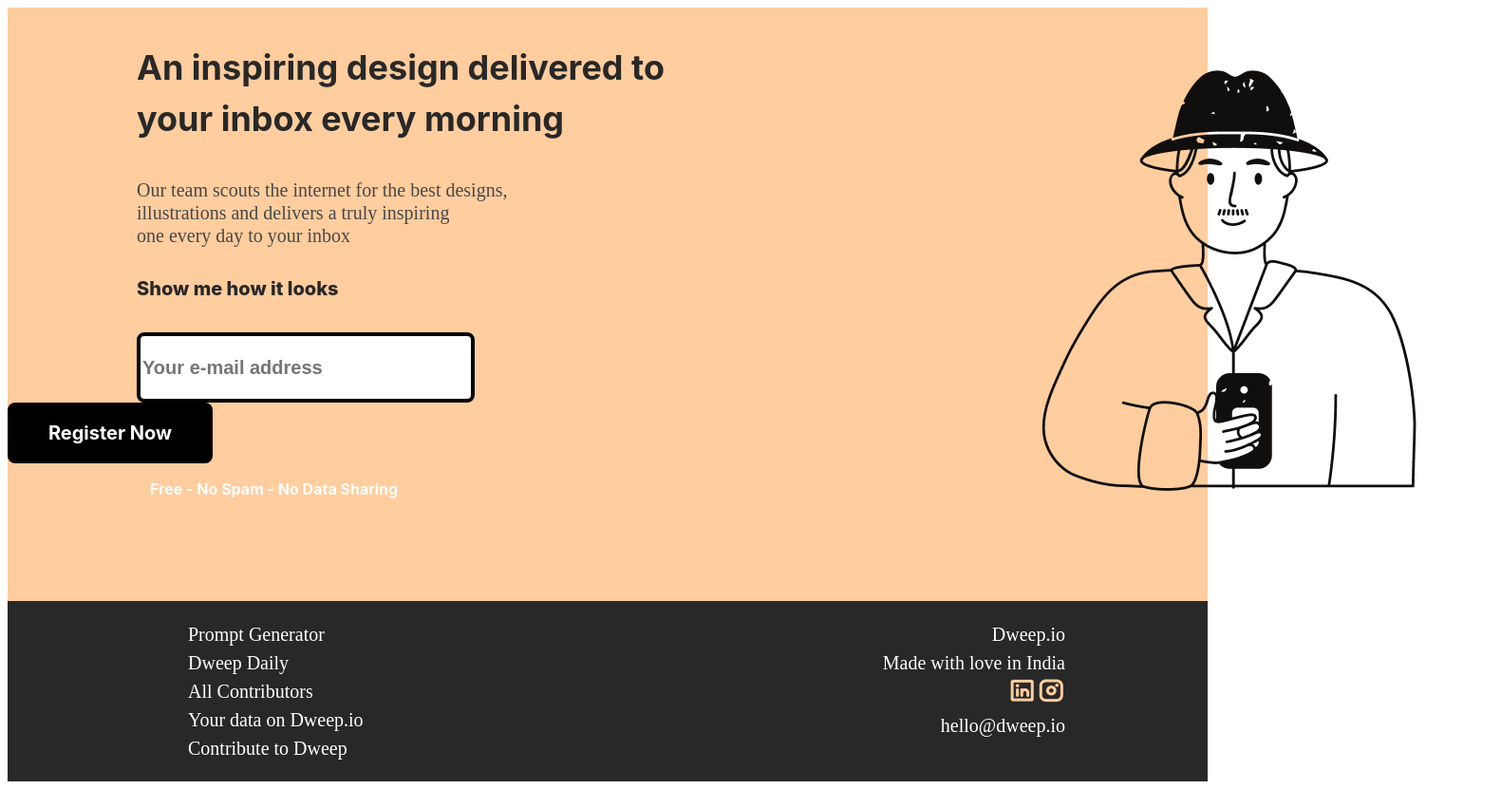
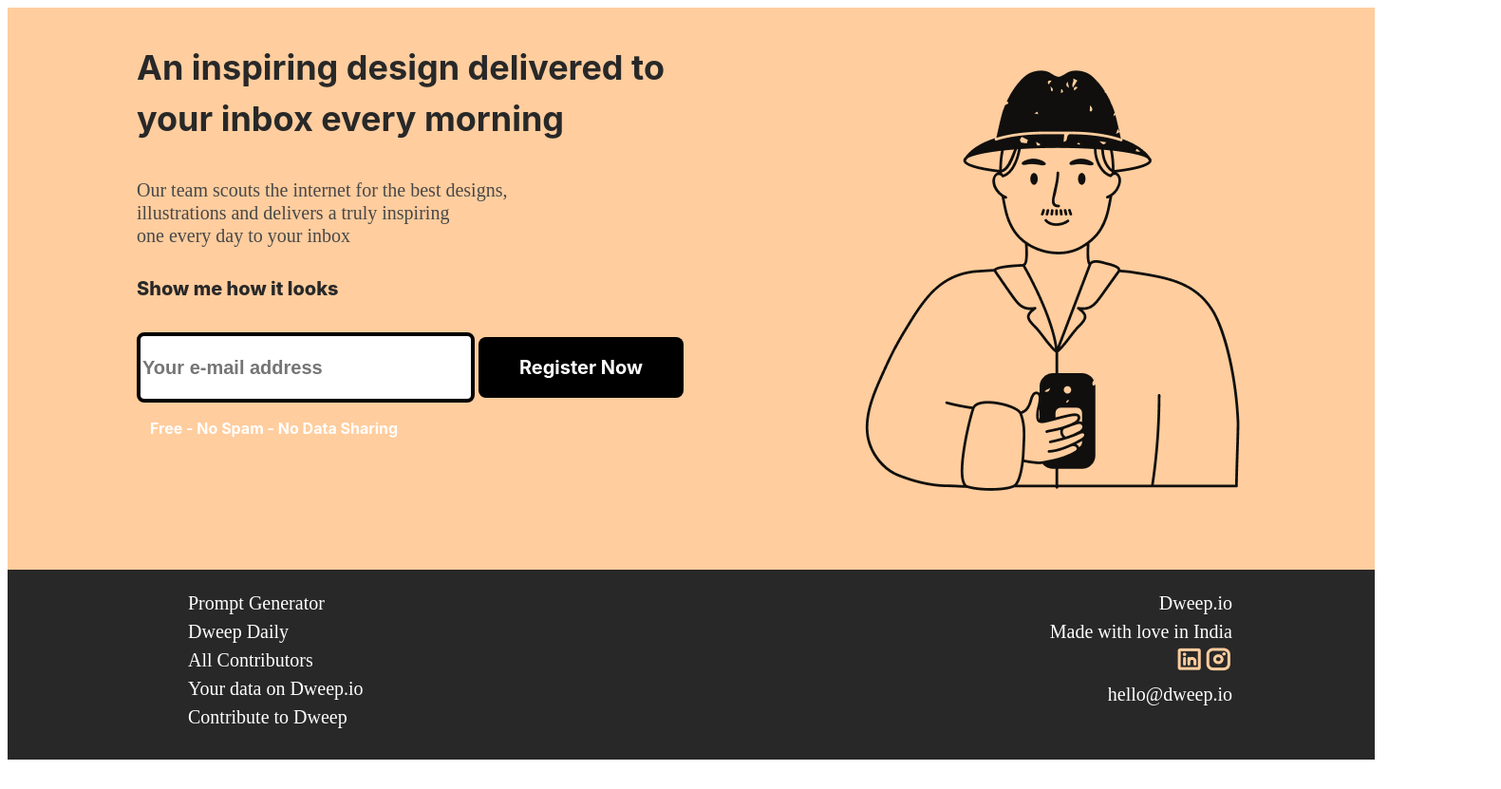
Before and after one commit to Adarshsingh7294/project_1, a plain HTML site: page index.html in a window 1280 px wide. Shown: the whole page at 95% size, 1581 px wide, since content can reach past the window. After the commit the page ends 808 px from the top, so only its background shows below. Drawn offline with Linux system fonts and the light colour scheme.

```diff
--- a/style.css
+++ b/style.css
@@ -1,7 +1,7 @@
 
 .root{
-    width: 100%;
-    height: 100%;
+    width: 1440px;
+    height: 592px;
     display: flex;
 
     background-color: #ffcd9e;
@@ -82,8 +82,8 @@
 }
 
 .footer{
-    width: 100%;
-    height: 200%;
+    width: 1440px;
+    height: 200px;
     top: 50px;
     background-color: #282828;
     color: #ffffff;
@@ -107,7 +107,7 @@
     width: 300.52px;
     height: auto;
     margin-bottom: 50px;
-    margin-left: 300px;
+    margin-left: 100px;
 
 
 }
```
